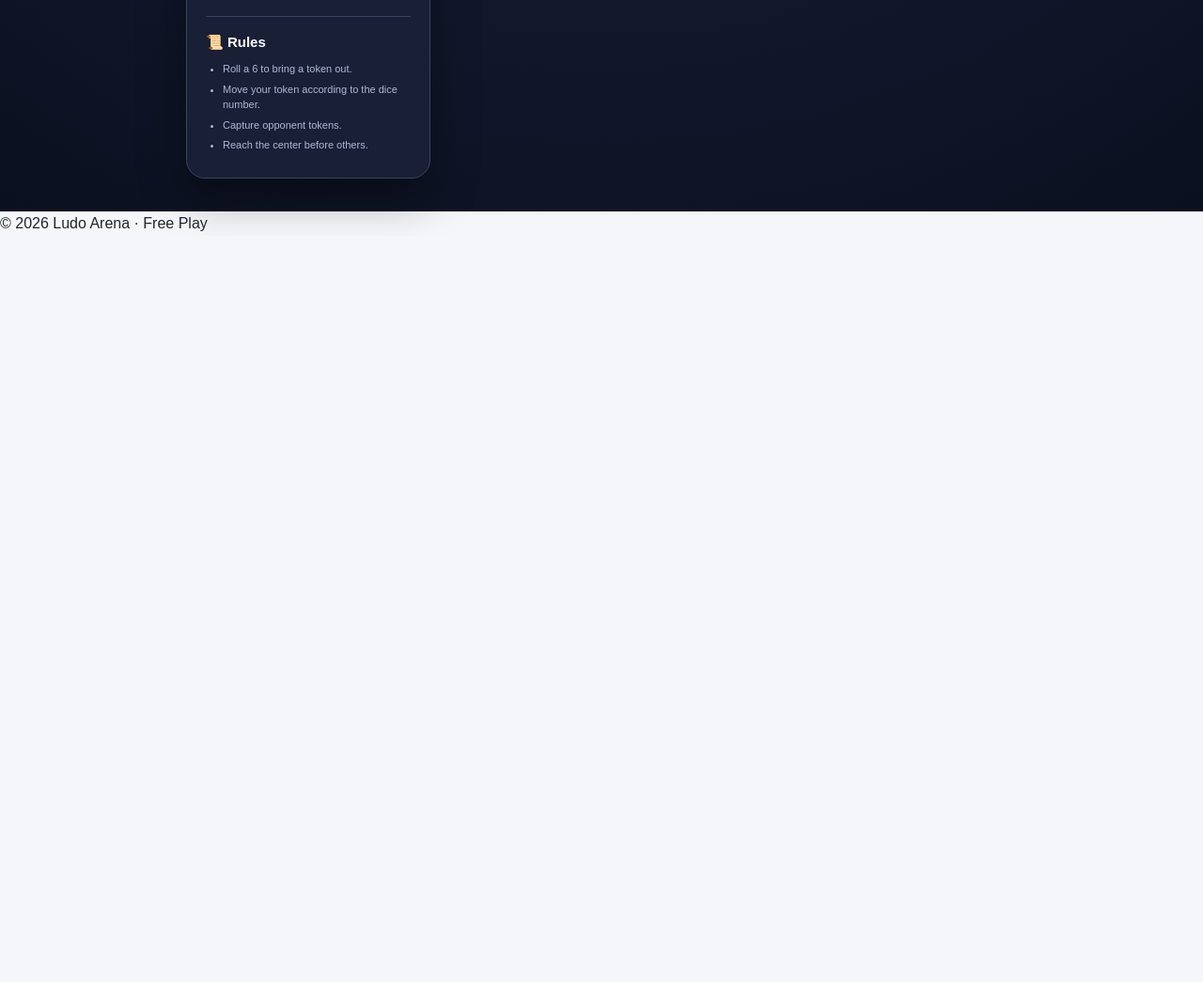
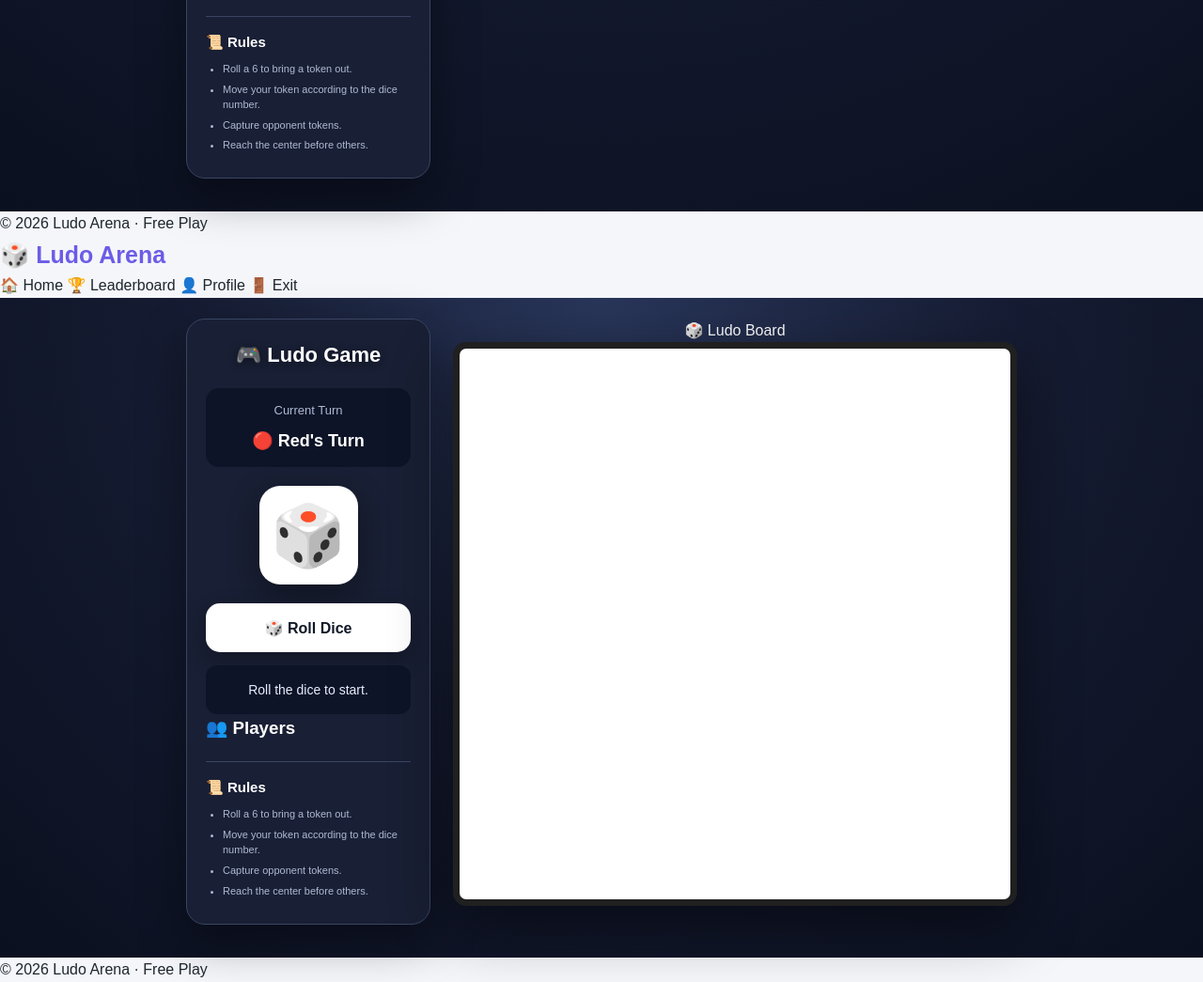
Before and after one commit to hpijansns/ludo-arena, a plain HTML site: page game.html in a window 1280 px wide. Shown: the part 805-1850 px from the top of the page at 94% size. Before the commit the page ends 1056 px from the top, so only its background shows below. Drawn offline with Linux system fonts and the light colour scheme; files whose address does not match are found by name.

Commit message:
Refactor game.html structure and content

```diff
--- a/game.html
+++ b/game.html
@@ -263,3 +263,199 @@
 </body>
 
 </html>
+
+<!DOCTYPE html>
+<html lang="en">
+
+<head>
+    <meta charset="UTF-8">
+
+    <meta name="viewport"
+          content="width=device-width, initial-scale=1.0">
+
+    <meta name="theme-color" content="#111827">
+
+    <title>Play Ludo - Ludo Arena</title>
+
+    <link rel="stylesheet" href="css/style.css">
+    <link rel="stylesheet" href="css/game.css">
+
+</head>
+
+<body>
+
+    <!-- HEADER -->
+
+    <header class="site-header">
+
+        <div class="logo">
+            🎲 Ludo Arena
+        </div>
+
+        <nav class="main-nav">
+
+            <a href="index.html">
+                🏠 Home
+            </a>
+
+            <a href="leaderboard.html">
+                🏆 Leaderboard
+            </a>
+
+            <a href="profile.html">
+                👤 Profile
+            </a>
+
+            <a href="index.html" class="exit-btn">
+                🚪 Exit
+            </a>
+
+        </nav>
+
+    </header>
+
+
+    <!-- GAME -->
+
+    <main class="game-wrap">
+
+        <aside class="game-panel">
+
+            <h2>
+                🎮 Ludo Game
+            </h2>
+
+
+            <div class="turn-box">
+
+                <span>
+                    Current Turn
+                </span>
+
+                <strong id="turn">
+                    🔴 Red's Turn
+                </strong>
+
+            </div>
+
+
+            <div
+                id="dice"
+                class="dice"
+                aria-label="Dice"
+            >
+                🎲
+            </div>
+
+
+            <button
+                id="roll"
+                class="btn roll-btn"
+                type="button"
+            >
+                🎲 Roll Dice
+            </button>
+
+
+            <div
+                id="message"
+                class="game-message"
+            >
+                Roll the dice to start.
+            </div>
+
+
+            <div class="players">
+
+                <h3>
+                    👥 Players
+                </h3>
+
+                <div id="players"></div>
+
+            </div>
+
+
+            <div class="rules">
+
+                <h3>
+                    📜 Rules
+                </h3>
+
+                <ul>
+
+                    <li>
+                        Roll a 6 to bring a token out.
+                    </li>
+
+                    <li>
+                        Move your token according to
+                        the dice number.
+                    </li>
+
+                    <li>
+                        Capture opponent tokens.
+                    </li>
+
+                    <li>
+                        Reach the center before others.
+                    </li>
+
+                </ul>
+
+            </div>
+
+        </aside>
+
+
+        <!-- BOARD -->
+
+        <section class="board-section">
+
+            <div class="board-title">
+                🎲 Ludo Board
+            </div>
+
+            <div
+                id="board"
+                class="board"
+                aria-label="Ludo Board"
+            ></div>
+
+
+            <div class="mobile-controls">
+
+                <button
+                    id="mobile-roll"
+                    class="btn"
+                    type="button"
+                >
+                    🎲 Roll Dice
+                </button>
+
+            </div>
+
+        </section>
+
+    </main>
+
+
+    <footer>
+
+        <p>
+            © 2026 Ludo Arena · Free Play
+        </p>
+
+    </footer>
+
+
+    <!-- IMPORTANT:
+         Game.js is now completely standalone.
+         Other game JS files are NOT loaded here.
+    -->
+
+    <script src="js/game.js?v=20260904"></script>
+
+</body>
+
+</html>
```
